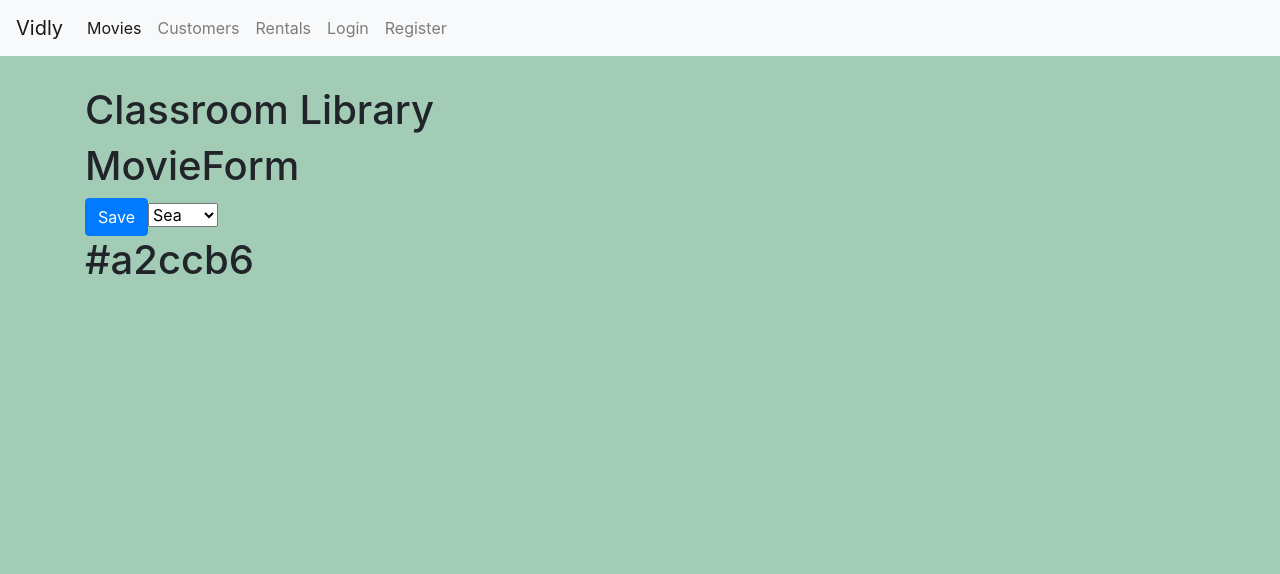
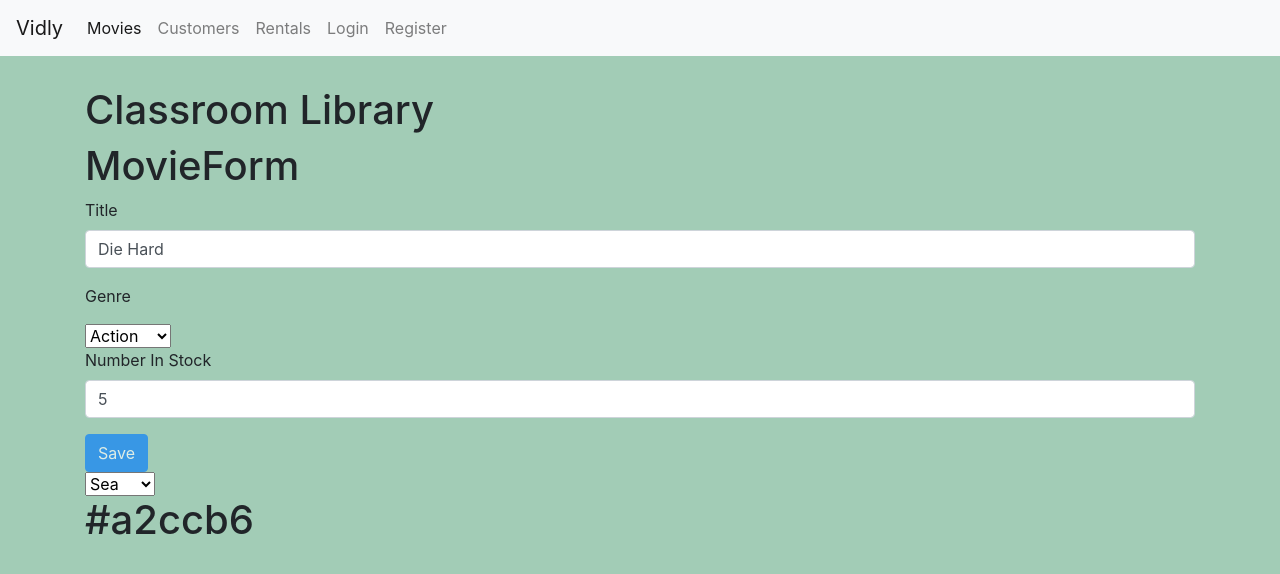
Before and after one commit to baboettcher/classroom-library, a React (Create React App) app: page /movies/5b21ca3eeb7f6fbccd471816 in a window 1280 px wide. Shown: the top 574 px of the page. Built offline with nearby package versions, Linux system fonts and the light colour scheme.

Commit message:
added renderSelect and doSubmit

```diff
--- a/src/App.js
+++ b/src/App.js
@@ -1,5 +1,5 @@
 import React, { Component } from "react";
-import Movies from "./components/Movies";
+import Movies from "./components/movies";
 import Customers from "./components/customers";
 import Rentals from "./components/rentals";
 import MovieForm from "./components/movieForm";
--- a/src/components/Movies.jsx
+++ b/src/components/Movies.jsx
@@ -6,6 +6,7 @@ import MoviesTable from "./moviesTable";
 import { paginate } from "../utils/paginate";
 import { getMovies } from "../services/fakeMovieService";
 import { getGenres } from "../services/fakeGenreService";
+import { Link } from "react-router-dom";
 
 class Movies extends Component {
   state = {
@@ -24,11 +25,6 @@ class Movies extends Component {
       genres: [{ _id: "", name: "All Genres" }, ...getGenres()]
     });
   }
-
-  // componentDidUpdate(prevProps, prevState) {
-  //   // console.log("prevProps:", prevProps);
-  //   // console.log("prevState:", prevState);
-  // }
 
   handleDelete = id => {
     this.setState({
@@ -106,7 +102,10 @@ class Movies extends Component {
             There are a total of {moviesLength} in {selectedGenreFilter.name}{" "}
             genre
           </h4>
-
+          <Link
+            to="/movies/new"
+            className="btn btn-primary"
+            style={{ marginBottom: 20 }}>New</Link>
           <MoviesTable
             data={movies}
             dataToDisplay={moviesToDisplay}
--- a/src/components/common/table.jsx
+++ b/src/components/common/table.jsx
@@ -4,10 +4,10 @@ import TableHeader from "./tableHeader"
 
 const Table = (props) => {
   const { columns, onSort, sortColumn, dataToDisplay, data } = props
-  return (<div>
+  return (<>
     <TableHeader columns={columns} onSort={onSort} sortColumn={sortColumn} />
     <TableBody data={data} columns={columns} dataToDisplay={dataToDisplay} />
-  </div>);
+  </>);
 }
 
 export default Table;
--- a/src/components/movieForm.jsx
+++ b/src/components/movieForm.jsx
@@ -1,20 +1,118 @@
 import React from 'react';
+import Form from "./common/form"
+import Joi from "joi-browser"
+import { getGenres } from "../services/fakeGenreService";
+import { getMovie } from "../services/fakeMovieService";
 
-const MovieForm = ({ match, history }) => {
-  const { id } = match
-  return (
-    <React.Fragment>
-      <h1>MovieForm {id}</h1>
-      <button className="btn btn-primary" onClick={
-        () => {
-          history.push("/movies")
-        }
+class MovieForm extends Form {
+  state = {
+    data: {
+      _id: "",
+      title: "",
+      genreID: "",
+      numberInStock: "",
+      dailyRentalRate: ""
+    },
+    errors: {},
+    genres: []
+  }
 
-      }>Save</button>
-    </React.Fragment >
+  schema = {
+    _id: Joi.string(),
+    title: Joi.string()
+      .required()
+      .label("Username"),
+    genreID: Joi.string()
+      .required()
+      .label("Genre"),
+    numberInStock: Joi.number()
+      .required()
+      .label("Number In Stock")
+      .min(0)
+      .max(100),
+    dateRentalRate: Joi.number()
+      .required()
+      .label("Daily Rental Rate")
+      .min(1)
+      .max(10),
+  }
 
-  );
+  componentDidMount() {
+    const genres = getGenres()
+    this.setState({ genres })
+
+    const { id: movieId } = this.props.match.params
+    if (movieId === "new") return
+
+    const movie = getMovie(movieId)
+    if (!movie) { return this.props.history.replace("/not-found") }
+    // history.push would create infinite loop
+    // don't assume code below won't execute if user redirected
+
+    this.setState({ data: this.mapToViewModel(movie) })
+  }
+
+  mapToViewModel(movieObject) {
+    return {
+      _id: movieObject._id,
+      title: movieObject.title,
+      genreID: movieObject.genre._id,
+      numberInStock: movieObject.numberInStock,
+      dailyRentalRate: movieObject.dailyRentalRate
+    }
+  }
+
+  renderSelect(genreId, genreLabel) {
+    // iterate through list of genres
+    // add "selected" to the menu
+    console.log("GENRES:", this.state.genres)
+    const genresMenu = this.state.genres.map((item) => {
+
+      return (
+        <option key={item._id} value={item.name} >{item.name}</option>
+      )
+    })
+    return (
+      <>
+        <p>{genreLabel}</p>
+        <select>
+          {genresMenu}
+        </select>
+      </>
+    )
+  }
+
+  doSubmit = (movieObject) => {
+    // call server
+    this.saveMove(this.state.data)
+    console.log("submitted")
+  }
+
+  render() {
+    const { match, history } = this.props;
+    const { id } = match
+    console.log("state-->", this.state)
+
+    return (
+      <React.Fragment>
+        <h1>MovieForm{id}</h1>
+        <form onSubmit={this.handleSubmit}>
+          {this.renderInput("title", "Title")}
+          {this.renderSelect("", "Genre")}
+          {this.renderInput("numberInStock", "Number In Stock")}
+          {this.renderButton("Save")}
+        </form>
+      </React.Fragment >
+    );
+  }
 }
 
 
 export default MovieForm;
+
+{/*         <button className="btn btn-primary" onClick={
+  () => {
+    history.push("/movies")
+  }
+}>Save</button>
+*/}
--- a/src/components/notFound.jsx
+++ b/src/components/notFound.jsx
@@ -6,11 +6,9 @@ import Beast from '../images/beast.png'
 const NotFound = () => {
   return (
     <div>
-      <img src={Beast} />
+      <img src={Beast} alt='beast' />
       <h1>NotFound</h1>
-
     </div>
-
   );
 }
 
--- a/src/components/register.jsx
+++ b/src/components/register.jsx
@@ -1,4 +1,4 @@
-import React, { Component } from 'react';
+import React from 'react';
 import Form from "./common/form"
 import Joi from "joi-browser"
 
```
